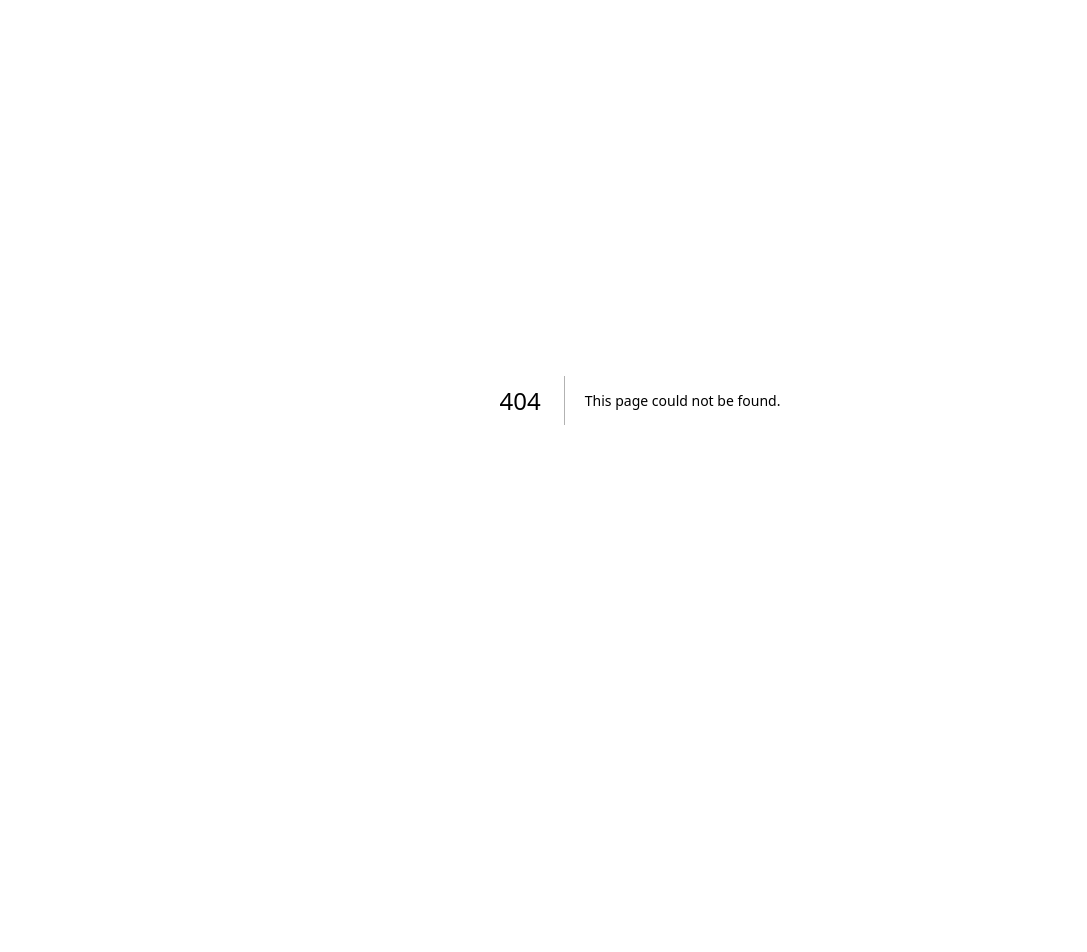
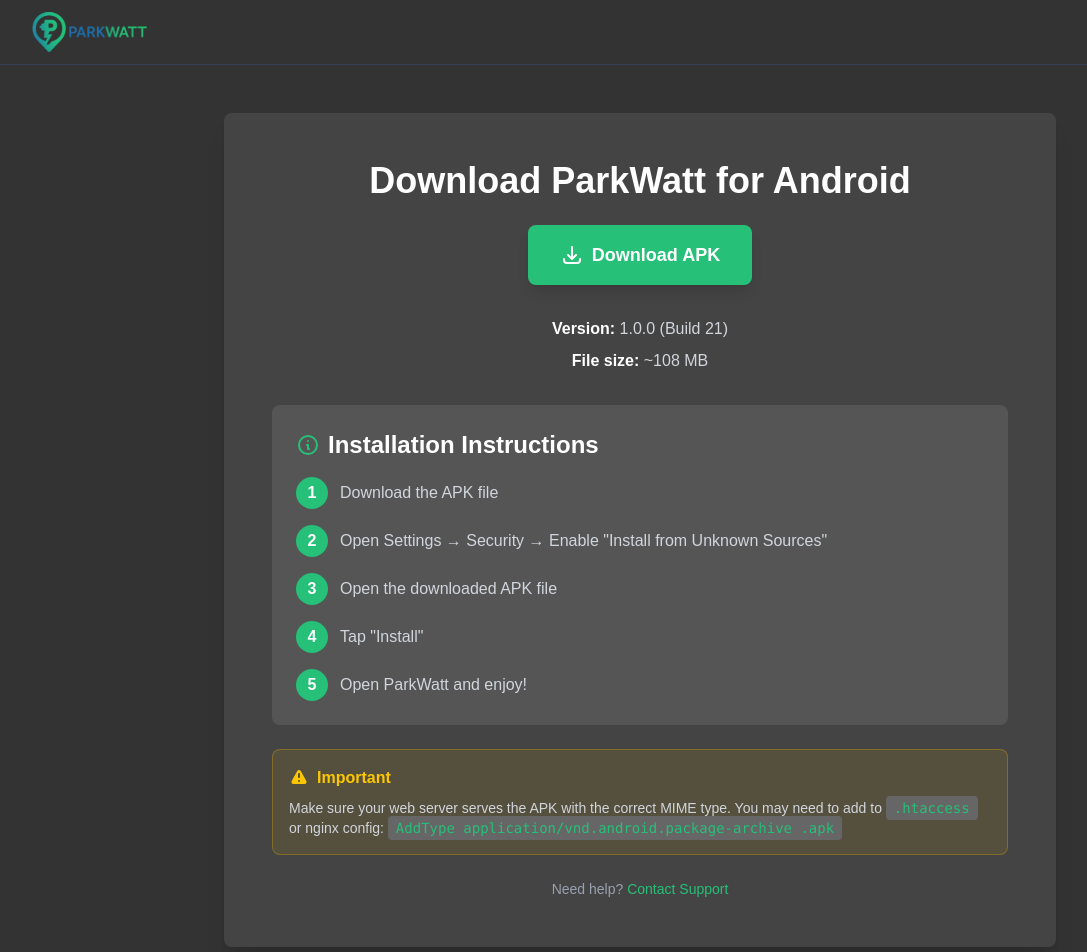
Before and after one commit to mikeygbd/parkwatt-website, a Next.js app: page /android-download in a window 1280 px wide. Before the commit this address had no page. Shown: the top 952 px of the page, without its empty margins (0-1087 px from the left). Before the commit the page ends 800 px from the top, so only its background shows below. Built offline with nearby package versions, Linux system fonts and the light colour scheme.

Commit message:
Add Android download page with APK installation instructions

```diff
--- /dev/null
+++ b/app/android-download/page.js
@@ -0,0 +1,165 @@
+export default function AndroidDownload() {
+  return (
+    <div className="min-h-screen bg-[#333]">
+      <nav className="border-b border-gray-700">
+        <div className="max-w-7xl mx-auto px-4 sm:px-6 lg:px-8">
+          <div className="flex justify-between items-center h-16">
+            <div className="flex items-center">
+              <a href="/">
+                <img
+                  src="/ParkwattLogoSVG3.svg"
+                  alt="ParkWatt"
+                  className="h-10 w-auto"
+                />
+              </a>
+            </div>
+          </div>
+        </div>
+      </nav>
+
+      <div className="max-w-4xl mx-auto px-4 sm:px-6 lg:px-8 py-12">
+        <div className="bg-[#444] rounded-lg shadow-xl p-8 md:p-12">
+          <h1 className="text-3xl md:text-4xl font-bold text-white mb-6 text-center">
+            Download ParkWatt for Android
+          </h1>
+
+          {/* Download Button */}
+          <div className="text-center mb-8">
+            <a
+              href="https://www.parkwatt.com/download/parkwatt.apk"
+              download
+              className="inline-flex items-center justify-center px-8 py-4 bg-[#26C079] text-white text-lg rounded-lg hover:bg-[#20a364] transition-colors font-semibold shadow-lg"
+            >
+              <svg
+                className="w-6 h-6 mr-2"
+                fill="none"
+                stroke="currentColor"
+                viewBox="0 0 24 24"
+              >
+                <path
+                  strokeLinecap="round"
+                  strokeLinejoin="round"
+                  strokeWidth={2}
+                  d="M4 16v1a3 3 0 003 3h10a3 3 0 003-3v-1m-4-4l-4 4m0 0l-4-4m4 4V4"
+                />
+              </svg>
+              Download APK
+            </a>
+          </div>
+
+          {/* App Info */}
+          <div className="text-center mb-8 text-gray-300">
+            <p className="mb-2">
+              <strong className="text-white">Version:</strong> 1.0.0 (Build 21)
+            </p>
+            <p>
+              <strong className="text-white">File size:</strong> ~108 MB
+            </p>
+          </div>
+
+          {/* Installation Instructions */}
+          <div className="bg-[#555] rounded-lg p-6 mb-6">
+            <h2 className="text-2xl font-bold text-white mb-4 flex items-center">
+              <svg
+                className="w-6 h-6 mr-2 text-[#26C079]"
+                fill="none"
+                stroke="currentColor"
+                viewBox="0 0 24 24"
+              >
+                <path
+                  strokeLinecap="round"
+                  strokeLinejoin="round"
+                  strokeWidth={2}
+                  d="M13 16h-1v-4h-1m1-4h.01M21 12a9 9 0 11-18 0 9 9 0 0118 0z"
+                />
+              </svg>
+              Installation Instructions
+            </h2>
+            <ol className="space-y-4 text-gray-300">
+              <li className="flex">
+                <span className="flex-shrink-0 w-8 h-8 bg-[#26C079] text-white rounded-full flex items-center justify-center font-bold mr-3">
+                  1
+                </span>
+                <span className="pt-1">Download the APK file</span>
+              </li>
+              <li className="flex">
+                <span className="flex-shrink-0 w-8 h-8 bg-[#26C079] text-white rounded-full flex items-center justify-center font-bold mr-3">
+                  2
+                </span>
+                <span className="pt-1">
+                  Open Settings → Security → Enable "Install from Unknown Sources"
+                </span>
+              </li>
+              <li className="flex">
+                <span className="flex-shrink-0 w-8 h-8 bg-[#26C079] text-white rounded-full flex items-center justify-center font-bold mr-3">
+                  3
+                </span>
+                <span className="pt-1">Open the downloaded APK file</span>
+              </li>
+              <li className="flex">
+                <span className="flex-shrink-0 w-8 h-8 bg-[#26C079] text-white rounded-full flex items-center justify-center font-bold mr-3">
+                  4
+                </span>
+                <span className="pt-1">Tap "Install"</span>
+              </li>
+              <li className="flex">
+                <span className="flex-shrink-0 w-8 h-8 bg-[#26C079] text-white rounded-full flex items-center justify-center font-bold mr-3">
+                  5
+                </span>
+                <span className="pt-1">Open ParkWatt and enjoy!</span>
+              </li>
+            </ol>
+          </div>
+
+          {/* Important Notice */}
+          <div className="bg-yellow-500/10 border border-yellow-500/30 rounded-lg p-4 mb-6">
+            <h3 className="text-yellow-400 font-semibold mb-2 flex items-center">
+              <svg
+                className="w-5 h-5 mr-2"
+                fill="currentColor"
+                viewBox="0 0 20 20"
+              >
+                <path
+                  fillRule="evenodd"
+                  d="M8.257 3.099c.765-1.36 2.722-1.36 3.486 0l5.58 9.92c.75 1.334-.213 2.98-1.742 2.98H4.42c-1.53 0-2.493-1.646-1.743-2.98l5.58-9.92zM11 13a1 1 0 11-2 0 1 1 0 012 0zm-1-8a1 1 0 00-1 1v3a1 1 0 002 0V6a1 1 0 00-1-1z"
+                  clipRule="evenodd"
+                />
+              </svg>
+              Important
+            </h3>
+            <p className="text-gray-300 text-sm">
+              Make sure your web server serves the APK with the correct MIME type.
+              You may need to add to <code className="bg-[#666] px-2 py-1 rounded text-[#26C079]">.htaccess</code> or nginx config:{" "}
+              <code className="bg-[#666] px-2 py-1 rounded text-[#26C079]">
+                AddType application/vnd.android.package-archive .apk
+              </code>
+            </p>
+          </div>
+
+          {/* Support Section */}
+          <div className="text-center text-gray-400 text-sm">
+            <p>
+              Need help?{" "}
+              <a
+                href="mailto:support@parkwatt.com"
+                className="text-[#26C079] hover:underline"
+              >
+                Contact Support
+              </a>
+            </p>
+          </div>
+        </div>
+
+        {/* Back to Home */}
+        <div className="text-center mt-8">
+          <a
+            href="/"
+            className="text-[#26C079] hover:text-[#20a364] transition-colors"
+          >
+            ← Back to Home
+          </a>
+        </div>
+      </div>
+    </div>
+  );
+}
--- a/app/page.js
+++ b/app/page.js
@@ -68,7 +68,7 @@
                   </div>
                 </a>
                 <a
-                  href="#"
+                  href="/android-download"
                   className="inline-flex items-center justify-center px-6 py-3 bg-black text-white rounded-lg hover:bg-gray-900 transition-colors"
                 >
                   <svg
```
